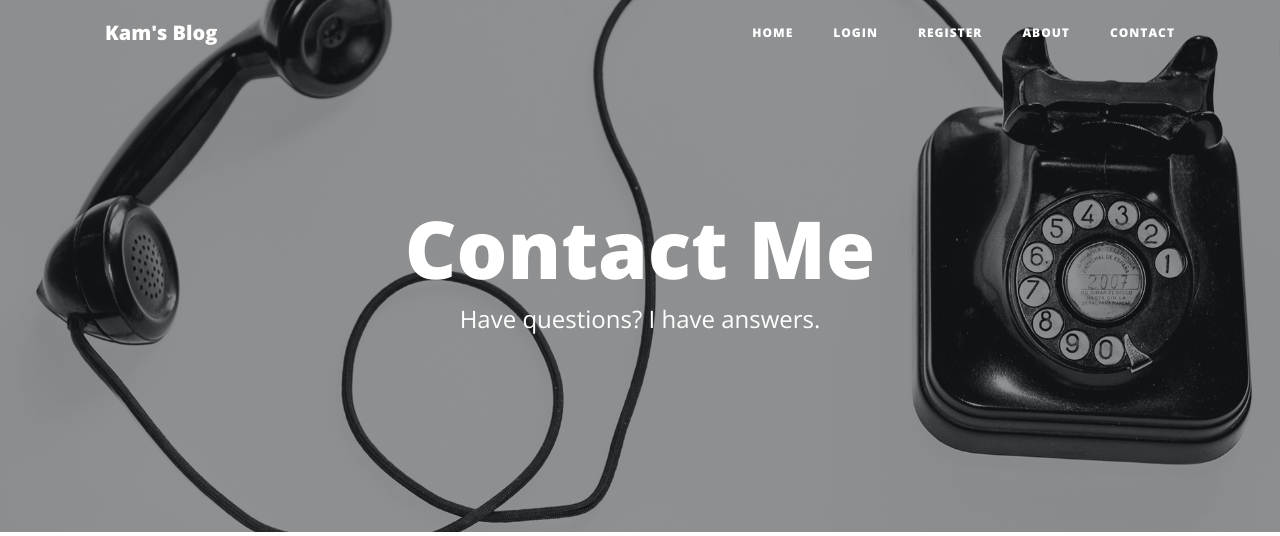
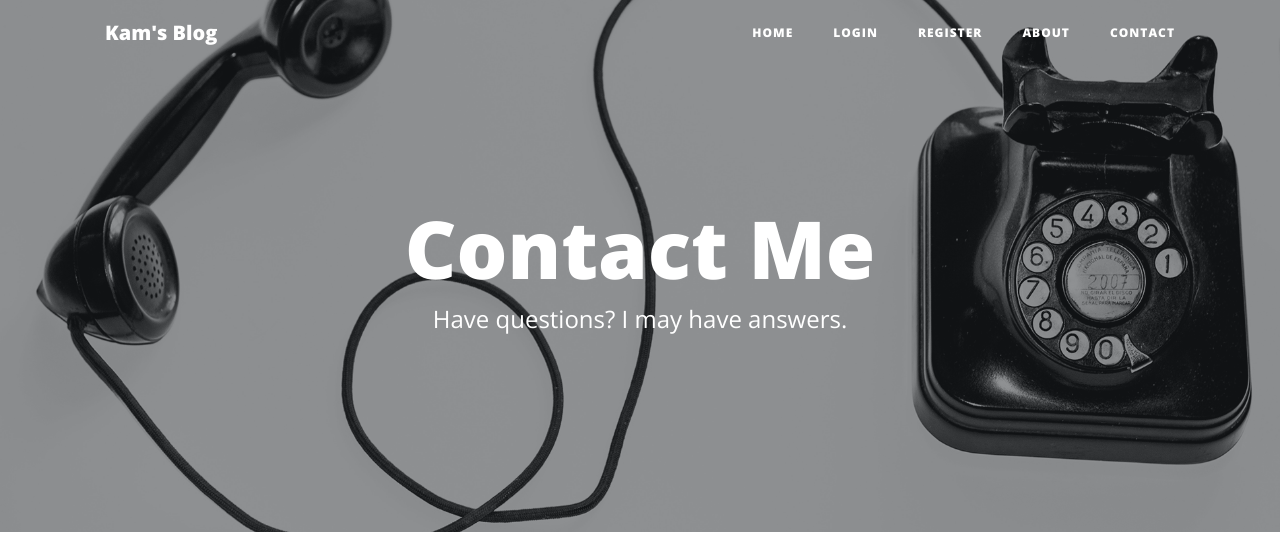
Before and after one commit to TRL242/kam-blog, a Flask app: page /contact in a window 1280 px wide. Shown: the top 536 px of the page. Run offline with Flask 2, Linux system fonts and the light colour scheme; some libraries are stand-ins or nearby versions.

Commit message:
text edit

```diff
--- a/templates/contact.html
+++ b/templates/contact.html
@@ -8,7 +8,7 @@
         <div class="col-lg-8 col-md-10 mx-auto">
           <div class="page-heading">
             <h1>Contact Me</h1>
-            <span class="subheading">Have questions? I have answers.</span>
+            <span class="subheading">Have questions? I may have answers.</span>
           </div>
         </div>
       </div>
```
